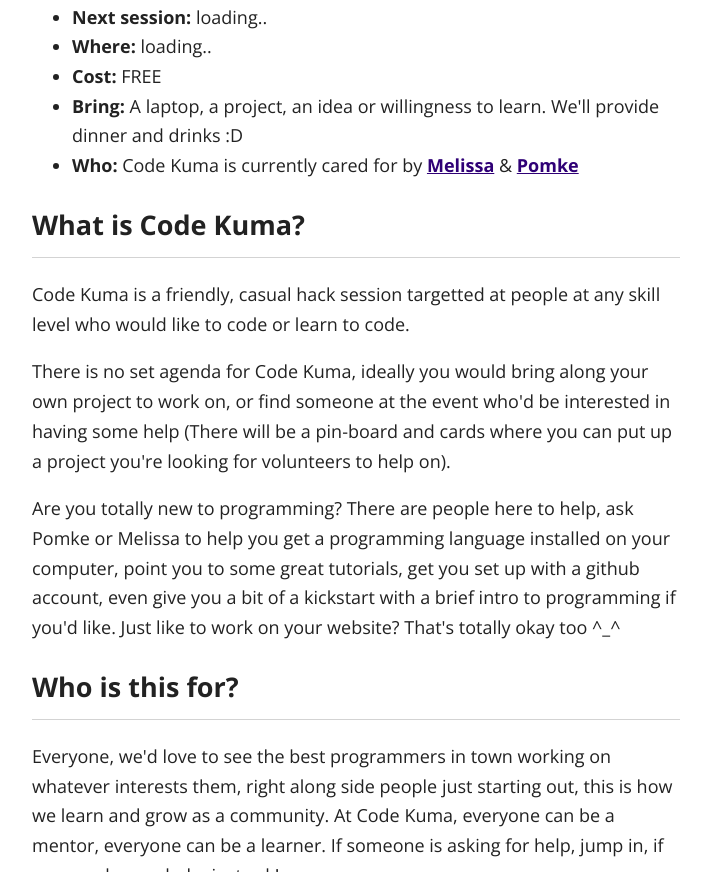
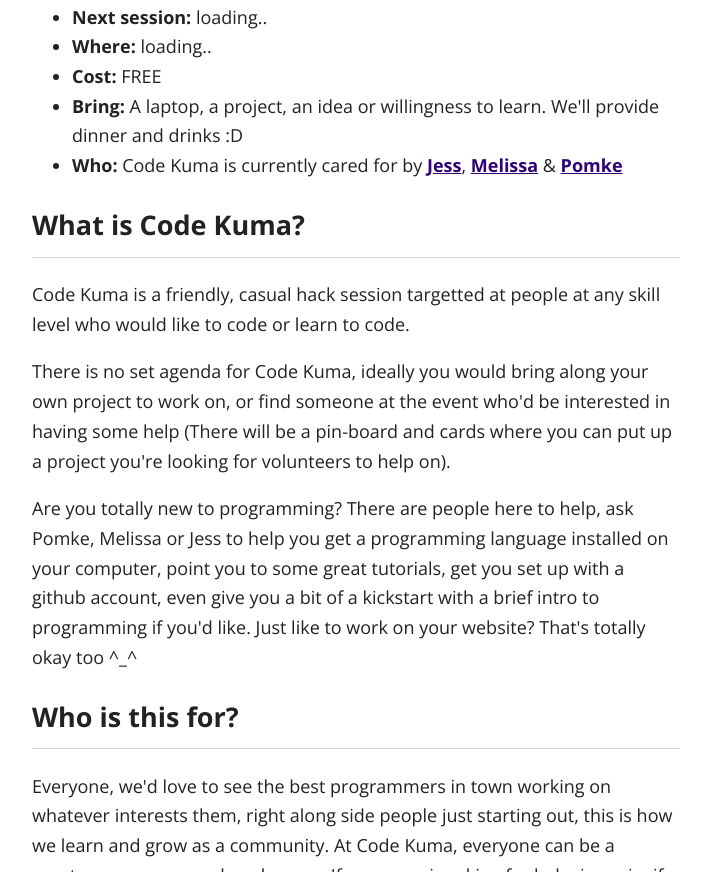
Before and after one commit to codekuma/codekuma.github.io, a website: page index.html in a window 1280 px wide. Shown: the part 696-1568 px from the top of the page, without its empty margins (284-995 px from the left). Drawn offline with nearby package versions, Linux system fonts and the light colour scheme.

Commit message:
Add Jess to organiser list ✨

```diff
--- a/index.html
+++ b/index.html
@@ -27,14 +27,14 @@
                     <li><strong>Where:</strong> {nextEvent.venue.address_1}</li>
                     <li><strong>Cost:</strong> FREE</li>
                     <li><strong>Bring:</strong> A laptop, a project, an idea or willingness to learn. We'll provide dinner and drinks :D</li>
-                    <li><strong>Who:</strong> Code Kuma is currently cared for by <a href='https://twitter.com/MelissaKaulfuss'>Melissa</a> &amp; <a href='https://twitter.com/pomke'>Pomke</a></li>
+                    <li><strong>Who:</strong> Code Kuma is currently cared for by <a href='https://twitter.com/ticky'>Jess</a>, <a href='https://twitter.com/MelissaKaulfuss'>Melissa</a> &amp; <a href='https://twitter.com/pomke'>Pomke</a></li>
                 </ul>
                 <h2>What is Code Kuma?</h2>
                 <p>Code Kuma is a friendly, casual hack session targetted at people at any skill level who would like to code or learn to code.</p>
                 <p>There is no set agenda for Code Kuma, ideally you would bring along your own project to work on, or find someone at the event who&#39;d
                     be interested in having some help (There will be a pin-board and cards where you can put up a project you&#39;re looking for volunteers
                     to help on).</p>
-                <p>Are you totally new to programming? There are people here to help, ask Pomke or Melissa to help you get a programming language installed on your
+                <p>Are you totally new to programming? There are people here to help, ask Pomke, Melissa or Jess to help you get a programming language installed on your
                     computer, point you to some great tutorials, get you set up with a github account, even give you a bit of a kickstart with a brief intro to programming if you&#39;d like. Just like to work on your website? That&#39;s totally okay too ^_^</p>
                 <h2>Who is this for?</h2>
                 <p>Everyone, we&#39;d love to see the best programmers in town working on whatever interests them, right along side people just starting out,
```
